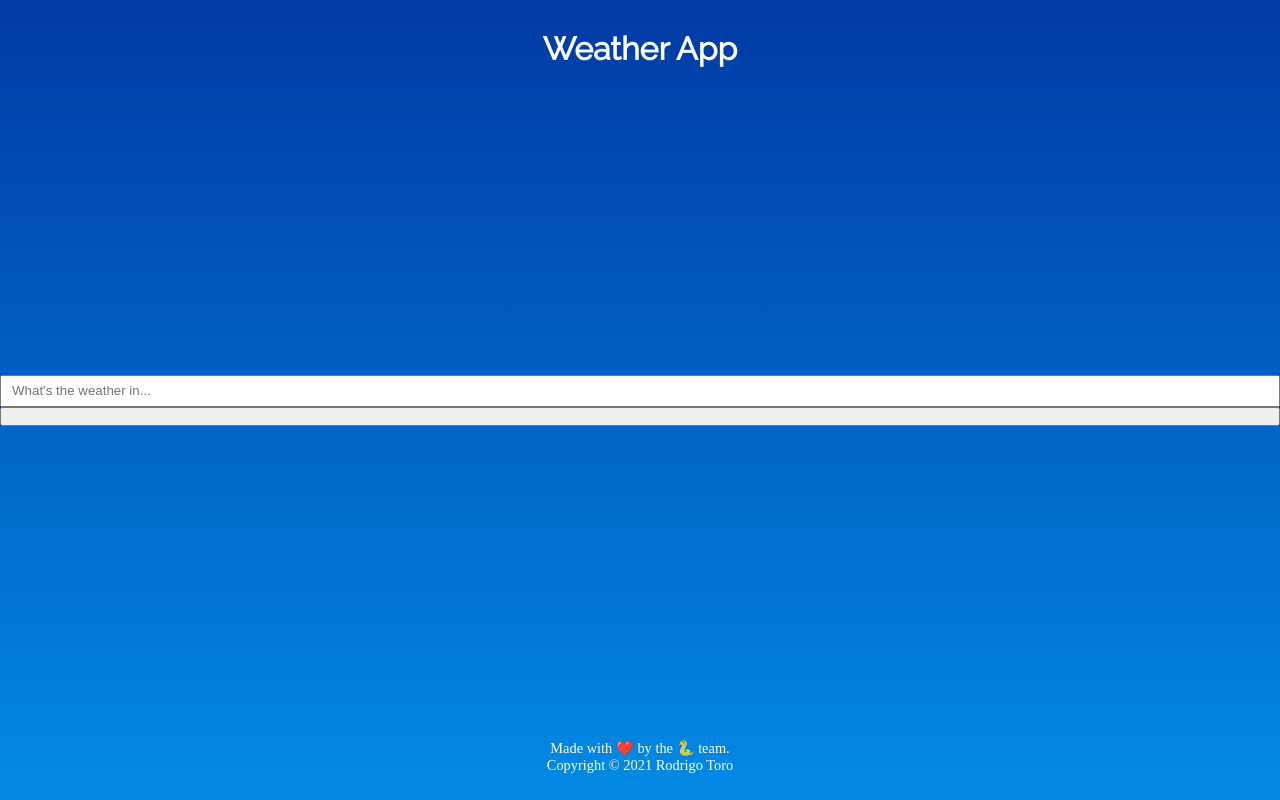
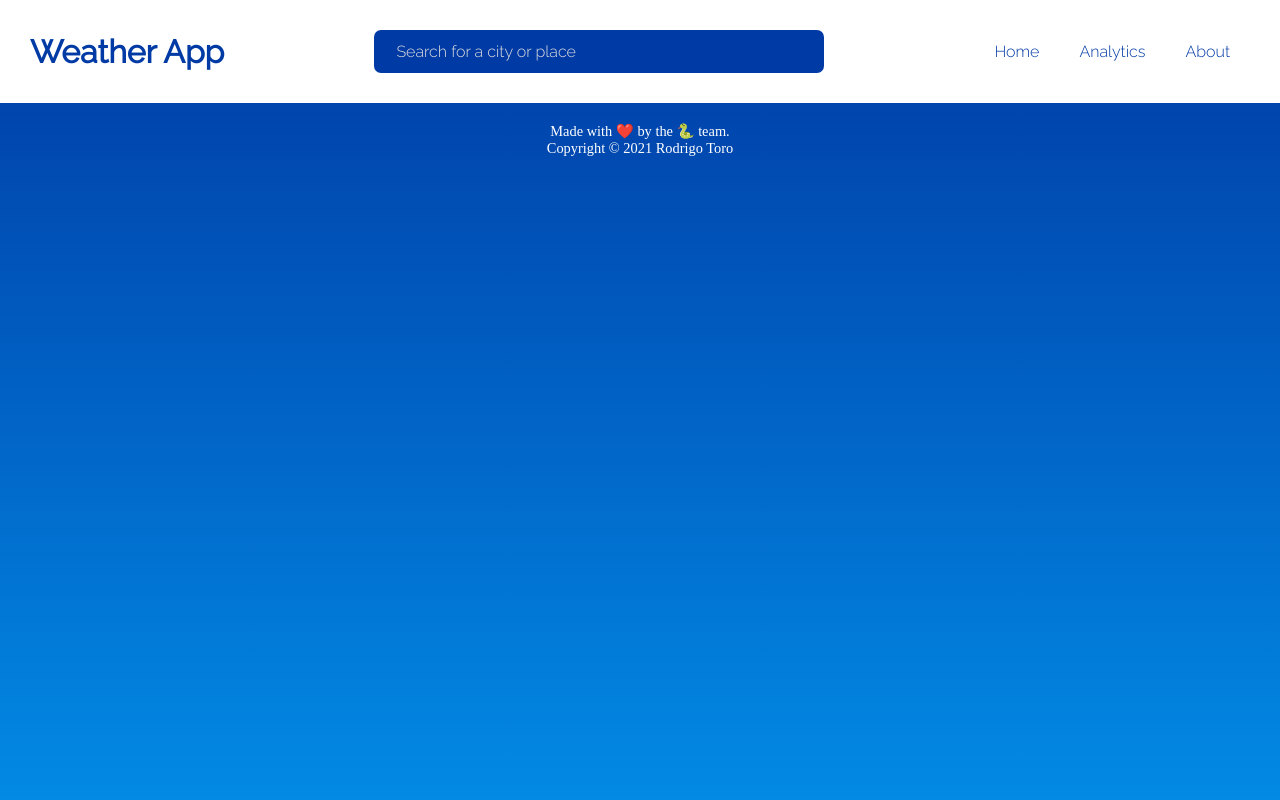
Before and after one commit to rodrigotoro/WeatherApp, a Flask app: page / in a window 1280 px wide. Run offline with Flask 2, Linux system fonts and the light colour scheme.

Commit message:
Improve header and add navigation

```diff
--- a/static/styles/styles.css
+++ b/static/styles/styles.css
@@ -8,71 +8,68 @@
 
 body {
     height: 100vh;
+    max-width: 1440px;
+    margin: auto;
     background: linear-gradient(#003aa5,#028ae4);
     color: white;
 }
 
 header {
-    height: 10vh;
-    padding: 30px;
+    background-color: white;
+    color: #003aa5;
+    padding: 30px 30px;
     text-align: center;
     font-family: 'Raleway', sans-serif;
     font-weight: 300;
-}
-
-header a {
-    color: white;
-    text-decoration: none;
-}
-
-main {
-    height: 80vh;
     display: flex;
-    flex-direction: column;
     justify-content: center;
     align-items: center;
 }
 
-main form {
-    text-align: center;
-    display: flex;
-    flex-direction: column;
-    width: 100%;
-    background-color: rgba(0, 0, 0, 0.2);
+header a {
+    color: #003aa5;
+    text-decoration: none;
 }
 
-main form input[type=search] {
-    height: 2rem;
-    padding: 10px;
+header form {
+    flex-grow: 2;
 }
 
-.weather-card {
-    height: 60%;
-    margin: auto;
-    padding: 0px 30px 20px 30px;
-    display: flex;
-    flex-direction: column;
-    justify-content: space-evenly;
-    background: linear-gradient(to bottom right, rgba(255, 255, 255, 0.4), rgba(255, 255, 255, 0.8));
-    text-align: center;
-    font-size: 1.5rem;
-    font-family: 'Courier New', Courier, monospace;
-    color: rgb(0, 13, 87);
-    border-radius: 20px;
-    box-shadow: 0 4px 8px 0 rgba(0, 0, 0, 0.2), 0 6px 20px rgba(0, 0, 0, 0.2);
+.search-bar {
+    width: 60%;
+    min-width: 250px;
+    padding: 10px 20px;
+    border: 2px #003aa5 solid;
+    border-radius: 7px;
+    background-color: #003aa5;
+    outline: none;
+    color: white;
+    font-size: 1em;
+    font: inherit;
 }
 
-.location-header {
-    font-family: 'Raleway', sans-serif;
-    font-weight: 700;
-    font-size: 4rem;
-    margin: 20px;
+.search-bar::placeholder {
+    color: rgb(223, 223, 223);
+}
+
+nav ol{
+    list-style: none;
+    display: flex;
+    justify-content: center;
+}
+
+.nav-item {
+    font-weight: 300;
+    padding: 0px 20px;
+}
+
+.nav-item:hover {
+    font-weight: 600;
+    text-decoration: underline;
 }
 
 footer {
-    position: absolute;
     bottom: 0px;
-    width: 100%;
     height: 10vh;
     padding: 20px;
     display: flex;
--- a/templates/base.html
+++ b/templates/base.html
@@ -8,7 +8,17 @@
 </head>
 <body>
     <header>
-        <a href="{{ url_for('index') }}"><h1>Weather App</h1></a>
+        <a class="logo" href="{{ url_for('index') }}"><h1>Weather App</h1></a>
+        <form action="{{ url_for('weather') }}" method="GET">
+            <input class="search-bar" name="location" type="text" autocomplete="off" placeholder="Search for a city or place" required>
+        </form>
+        <nav class="nav-bar">
+            <ol>
+                <li class="nav-item"><a href="{{ url_for('index') }}">Home</a></li>
+                <li class="nav-item"><a href="">Analytics</a></li>
+                <li class="nav-item"><a href="">About</a></li>
+            </ol>
+        </nav>
     </header>
     <main>
         {% block content %}
--- a/templates/index.html
+++ b/templates/index.html
@@ -1,8 +1,10 @@
 {% extends "base.html" %}
 
 {% block content %}
-<form action="/weather" method="get">
-    <input type="search" name="location" autocomplete="off" placeholder="What's the weather in..." required>
-    <input type="button" name="Search">
-</form>
+<!-- <div class="search-container">
+    <form action="/weather" method="get">
+        <input type="search" name="location" autocomplete="off" placeholder="What's the weather in..." required>
+        <input type="button" name="Search">
+    </form>
+</div> -->
 {% endblock%}
```
